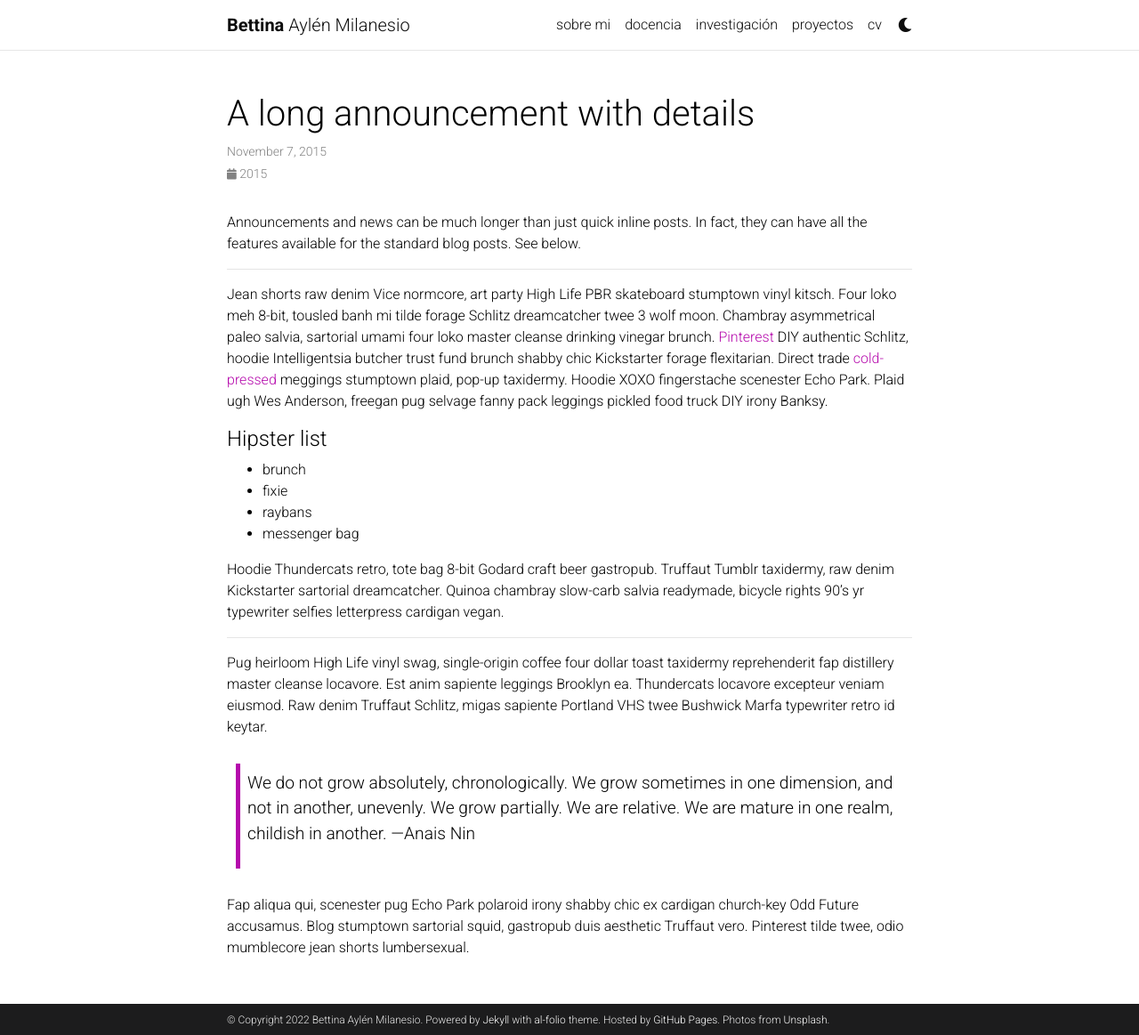
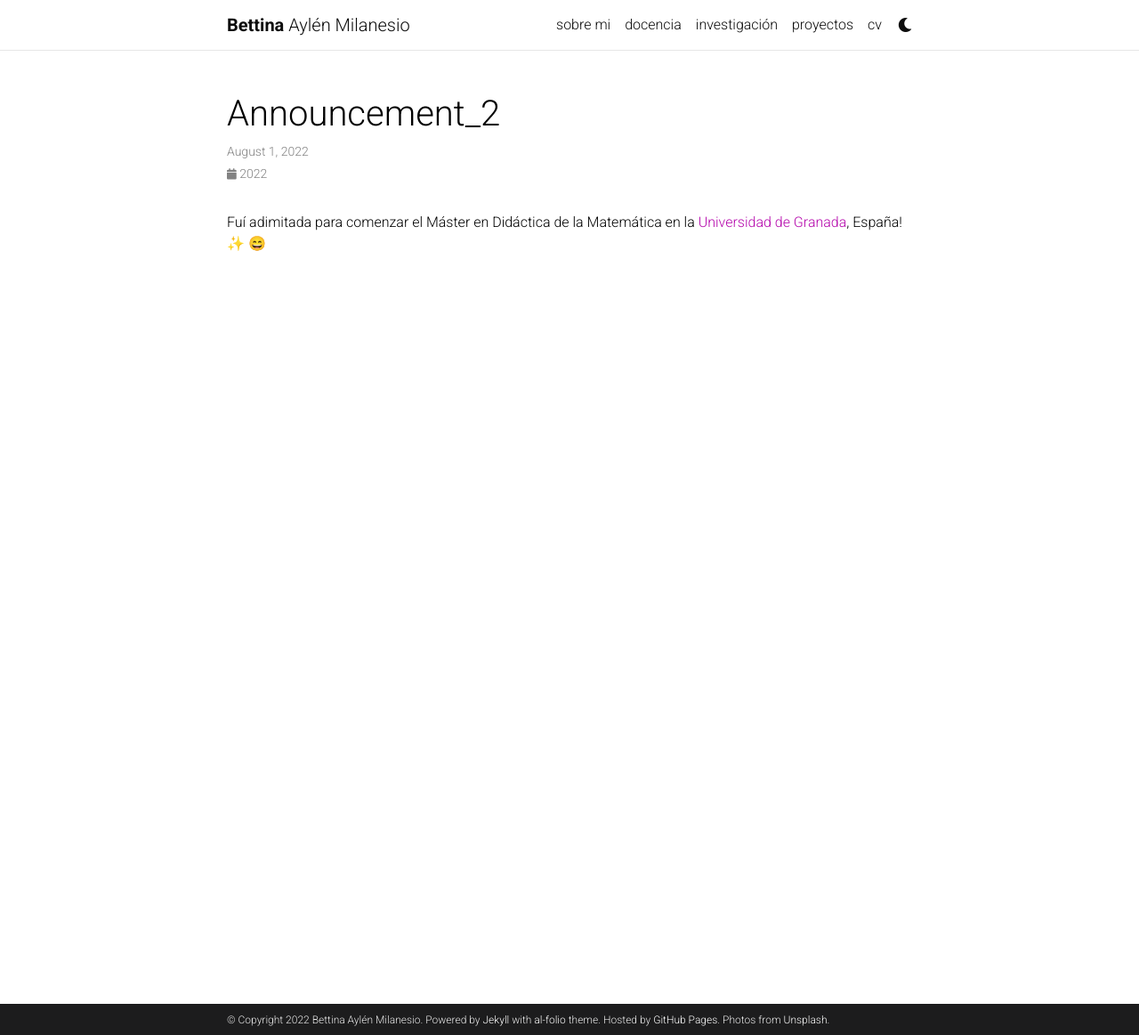
Before and after one commit to bmilanesio/bmilanesio.github.io, a Jekyll site: the page built from _news/announcement_2.md, in a window 1280 px wide and 1163 px high. Shown: the whole window at 89% size. Built offline with Jekyll 4.4.1, drawn with Linux system fonts in a browser that asks for light colours; emoji names are drawn with the system emoji font; comment, search, counter and statistics services are not loaded; a style sheet for code colours, icons or effects is not loaded.

Commit message:
Changes in news

```diff
--- a/_news/announcement_2.md
+++ b/_news/announcement_2.md
@@ -1,31 +1,7 @@
 ---
 layout: post
-title: A long announcement with details
-date: 2015-11-07 16:11:00-0400
-inline: false
+date: 2022-08-01 00:00:00-0400
+inline: true
 ---
 
-Announcements and news can be much longer than just quick inline posts. In fact, they can have all the features available for the standard blog posts. See below.
-
-***
-
-Jean shorts raw denim Vice normcore, art party High Life PBR skateboard stumptown vinyl kitsch. Four loko meh 8-bit, tousled banh mi tilde forage Schlitz dreamcatcher twee 3 wolf moon. Chambray asymmetrical paleo salvia, sartorial umami four loko master cleanse drinking vinegar brunch. <a href="https://www.pinterest.com">Pinterest</a> DIY authentic Schlitz, hoodie Intelligentsia butcher trust fund brunch shabby chic Kickstarter forage flexitarian. Direct trade <a href="https://en.wikipedia.org/wiki/Cold-pressed_juice">cold-pressed</a> meggings stumptown plaid, pop-up taxidermy. Hoodie XOXO fingerstache scenester Echo Park. Plaid ugh Wes Anderson, freegan pug selvage fanny pack leggings pickled food truck DIY irony Banksy.
-
-#### Hipster list
-<ul>
-    <li>brunch</li>
-    <li>fixie</li>
-    <li>raybans</li>
-    <li>messenger bag</li>
-</ul>
-
-Hoodie Thundercats retro, tote bag 8-bit Godard craft beer gastropub. Truffaut Tumblr taxidermy, raw denim Kickstarter sartorial dreamcatcher. Quinoa chambray slow-carb salvia readymade, bicycle rights 90's yr typewriter selfies letterpress cardigan vegan.
-
-***
-
-Pug heirloom High Life vinyl swag, single-origin coffee four dollar toast taxidermy reprehenderit fap distillery master cleanse locavore. Est anim sapiente leggings Brooklyn ea. Thundercats locavore excepteur veniam eiusmod. Raw denim Truffaut Schlitz, migas sapiente Portland VHS twee Bushwick Marfa typewriter retro id keytar.
-
-> We do not grow absolutely, chronologically. We grow sometimes in one dimension, and not in another, unevenly. We grow partially. We are relative. We are mature in one realm, childish in another.
-> —Anais Nin
-
-Fap aliqua qui, scenester pug Echo Park polaroid irony shabby chic ex cardigan church-key Odd Future accusamus. Blog stumptown sartorial squid, gastropub duis aesthetic Truffaut vero. Pinterest tilde twee, odio mumblecore jean shorts lumbersexual.
+Fuí adimitada para comenzar el Máster en Didáctica de la Matemática en la [Universidad de Granada](https://www.ugr.es/), España! :sparkles: :smile:
```
Also changed, not shown: _news/announcement_1.md (+2 -2 lines), _news/announcement_3.md (deleted, +0 -7 lines).
